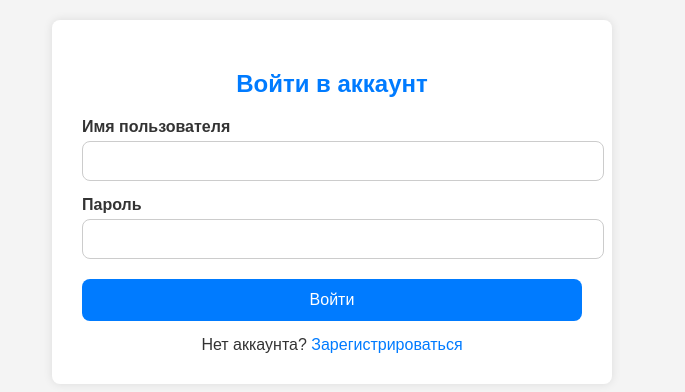
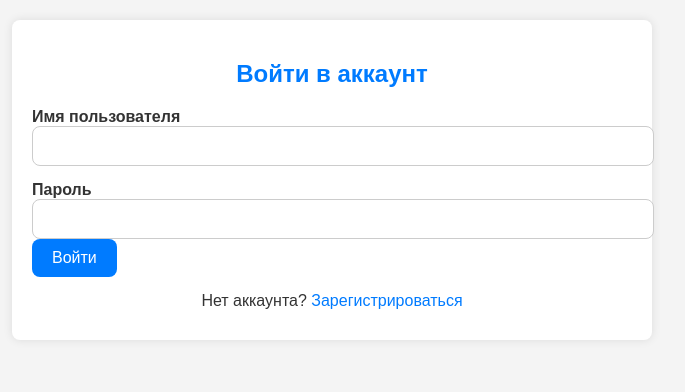
Before and after one commit to shchegolikhin-srgy/notebook, a Python web app: template app/templates/login.html in a window 1280 px wide. Shown: the top 392 px of the page, without its empty margins (308-993 px from the left). Run offline with Jinja, Linux system fonts and the light colour scheme; the template is opened without the code that fills it, so the values that code supplies are empty.

Commit message:
изменение стиля

```diff
--- a/app/api/routers/users.py
+++ b/app/api/routers/users.py
@@ -13,9 +13,9 @@ limiter = Limiter(key_func=get_remote_address)
 async def auth(user: User, request: Request):
     is_login = await crud.check_user(user)
     if is_login == "success":
-        return { detail: "success"}
+        return { "status": "success"}
     else:
-        raise HTTPException(status_code=401, detail="Invalid username or password")
+        raise HTTPException(status_code=401, detail=is_login)
 
 @router.post("/new_user")
 @limiter.limit("3/minute", methods=["POST"])
--- a/app/static/style.css
+++ b/app/static/style.css
@@ -15,19 +15,22 @@ body {
   color: var(--text-color);
 }
 
-.container {
+.container,
+.form-container {
   max-width: 600px;
   width: 95%;
   margin: auto;
   background: var(--container-bg);
-  padding: 20px;
+  padding: 20px 20px 30px;
   border-radius: var(--border-radius);
   box-shadow: var(--shadow);
 }
 
-h1, h2 {
+h1,
+h2 {
   text-align: center;
   color: var(--primary-color);
+  margin-bottom: 20px;
 }
 
 .input-group {
@@ -37,12 +40,16 @@ h1, h2 {
   margin-bottom: 20px;
 }
 
-.input-group input {
+.input-group input,
+input[type="text"],
+input[type="password"],
+input[type="email"] {
   flex: 1 1 100%;
   padding: 10px;
   font-size: 16px;
   border: 1px solid #ccc;
   border-radius: var(--border-radius);
+  width: 100%;
 }
 
 .input-group button,
@@ -87,30 +94,29 @@ li .actions button:hover {
   background-color: #c82333;
 }
 
-form {
-  max-width: 400px;
-  width: 95%;
-  margin: auto;
-  background: white;
-  padding: 20px;
-  border-radius: var(--border-radius);
-  box-shadow: var(--shadow);
+label {
+  display: block;
+  margin-top: 15px;
+  font-weight: bold;
 }
 
-label {
-  display: block;
-  margin-top: 10px;
+.switch-link {
+  text-align: center;
+  margin-top: 15px;
 }
 
-input[type="text"],
-input[type="password"] {
-  width: 100%;
-  padding: 10px;
-  margin-top: 5px;
-  border: 1px solid #ccc;
-  border-radius: var(--border-radius);
+.switch-link a {
+  color: var(--primary-color);
+  text-decoration: none;
 }
 
+.switch-link a:hover {
+  text-decoration: underline;
+}
+
+#register-form {
+  display: none;
+}
 @media (max-width: 600px) {
   .input-group {
     flex-direction: column;
@@ -119,4 +125,8 @@ input[type="password"] {
   .input-group button {
     width: 100%;
   }
+
+  .form-container {
+    padding: 20px;
+  }
 }
--- a/app/templates/login.html
+++ b/app/templates/login.html
@@ -4,99 +4,7 @@
   <meta charset="UTF-8" />
   <meta name="viewport" content="width=device-width, initial-scale=1.0"/>
   <title>Вход / Регистрация</title>
-  <style>
-    :root {
-      --primary-color: #007BFF;
-      --background-color: #f4f4f4;
-      --container-bg: white;
-      --text-color: #333;
-      --border-radius: 8px;
-      --shadow: 0 0 10px rgba(0, 0, 0, 0.1);
-    }
-
-    body {
-      font-family: Arial, sans-serif;
-      background-color: var(--background-color);
-      margin: 0;
-      padding: 20px;
-      color: var(--text-color);
-    }
-
-    .form-container {
-      max-width: 500px;
-      width: 95%;
-      margin: auto;
-      background: var(--container-bg);
-      padding: 30px;
-      border-radius: var(--border-radius);
-      box-shadow: var(--shadow);
-    }
-
-    h2 {
-      text-align: center;
-      color: var(--primary-color);
-      margin-bottom: 20px;
-    }
-
-    label {
-      display: block;
-      margin-top: 15px;
-      font-weight: bold;
-    }
-
-    input[type="text"],
-    input[type="password"],
-    input[type="email"] {
-      width: 100%;
-      padding: 10px;
-      margin-top: 5px;
-      border: 1px solid #ccc;
-      border-radius: var(--border-radius);
-      font-size: 16px;
-    }
-
-    button[type="submit"] {
-      margin-top: 20px;
-      width: 100%;
-      padding: 12px;
-      font-size: 16px;
-      cursor: pointer;
-      background-color: var(--primary-color);
-      color: white;
-      border: none;
-      border-radius: var(--border-radius);
-      transition: background 0.3s ease;
-    }
-
-    button[type="submit"]:hover {
-      background-color: #0056b3;
-    }
-
-    .switch-link {
-      text-align: center;
-      margin-top: 15px;
-    }
-
-    .switch-link a {
-      color: var(--primary-color);
-      text-decoration: none;
-      cursor: pointer;
-    }
-
-    .switch-link a:hover {
-      text-decoration: underline;
-    }
-
-    #register-form {
-      display: none;
-    }
-
-    @media (max-width: 600px) {
-      .form-container {
-        padding: 20px;
-      }
-    }
-  </style>
+  <link rel="stylesheet" href="/static/style.css" />
 </head>
 <body>
 
@@ -165,7 +73,6 @@
             .then(response => response.json())
             .then(data => {
                 if (data.status === 'success') {
-                    alert('Login successful!');
                     window.location.href = '/';
                 } else {
                     alert(data.detail);
```
Also changed, not shown: app/crud/users.py (+8 -15 lines).
